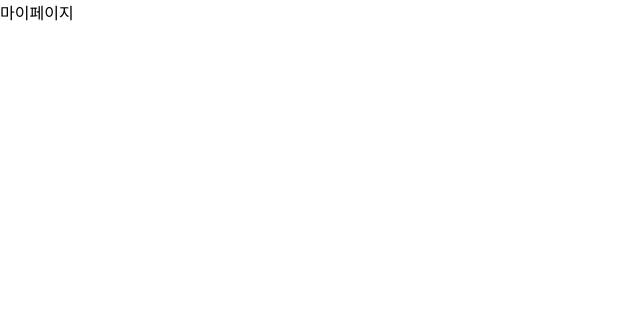
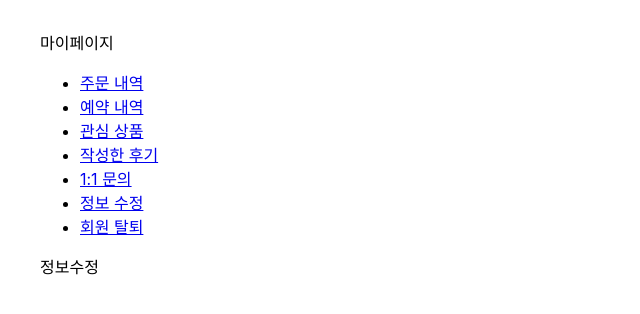
Before and after one commit to Mojitokyk/soolkkerbi_project, a React (Create React App) app in the folder soolkkerbi_project_front/: page /mypage/info in a window 1280 px wide. Shown: the top 314 px of the page, without its empty margins (0-640 px from the left). Built offline with nearby package versions, Linux system fonts and the light colour scheme.

Commit message:
mypage route

```diff
--- /dev/null
+++ b/soolkkerbi_project_front/src/component/mypage/MyInfo.js
@@ -0,0 +1,9 @@
+const MyInfo = () => {
+  return (
+    <div>
+      <div>정보수정</div>
+    </div>
+  );
+};
+
+export default MyInfo;
--- a/soolkkerbi_project_front/src/component/mypage/MypageMain.js
+++ b/soolkkerbi_project_front/src/component/mypage/MypageMain.js
@@ -1,20 +1,84 @@
 import { useState } from "react";
 import "./mypageMain.css";
+import { Link, Route, Routes } from "react-router-dom";
+import MyOrder from "./MyOrder";
+import MyReservation from "./MyReservation";
+import MyWishList from "./MyWishList";
+import MyReivew from "./MyReview";
+import MyQna from "./MyQua";
+import MyInfo from "./MyInfo";
+import Quit from "./Quit";
+
 const MypageMain = () => {
-  const [menu, setMenu] = useState({});
+  const [menus, setMenus] = useState([
+    { url: "order", text: "주문 내역", active: false },
+    { url: "reservation", text: "예약 내역", active: false },
+    { url: "wish", text: "관심 상품", active: false },
+    { url: "review", text: "작성한 후기", active: false },
+    { url: "qna", text: "1:1 문의", active: false },
+    { url: "info", text: "정보 수정", active: false },
+    { url: "quit", text: "회원 탈퇴", active: false },
+  ]);
   return (
-    <div className="mypage-all-wrap">
+    <div className="mypage-wrap">
       <div className="mypage-title">마이페이지</div>
-      <div className="mypage-content"></div>
+      <div className="mypage-content">
+        <MySideMenu menus={menus} setMenus={setMenus} />
+        <div className="current-content">
+          <Routes>
+            <Route path="order" element={<MyOrder />} />
+            <Route path="reservation" element={<MyReservation />} />
+            <Route path="wish" element={<MyWishList />} />
+            <Route path="review" element={<MyReivew />} />
+            <Route path="qna" element={<MyQna />} />
+            <Route path="info" element={<MyInfo />} />
+            <Route path="quit" element={<Quit />} />
+          </Routes>
+        </div>
+      </div>
     </div>
   );
 };
 const MySideMenu = (props) => {
-  const menu = props.menu;
-  const setMenu = props.setMenu;
+  const menus = props.menus;
+  const setMenus = props.setMenus;
+  const activeTab = (index) => {
+    menus.forEach((item) => {
+      item.active = false;
+    });
+    menus[index].active = true;
+    setMenus([...menus]);
+  };
   return (
     <div className="my-side">
-      <ul></ul>
+      <ul>
+        {menus.map((menu, index) => {
+          return (
+            <li key={"menu" + index}>
+              {menu.active ? (
+                <Link
+                  to={menu.url}
+                  className="active-side"
+                  onClick={() => {
+                    activeTab(index);
+                  }}
+                >
+                  {menu.text}
+                </Link>
+              ) : (
+                <Link
+                  to={menu.url}
+                  onClick={() => {
+                    activeTab(index);
+                  }}
+                >
+                  {menu.text}
+                </Link>
+              )}
+            </li>
+          );
+        })}
+      </ul>
     </div>
   );
 };
--- /dev/null
+++ b/soolkkerbi_project_front/src/component/mypage/Quit.js
@@ -0,0 +1,8 @@
+const Quit = () => {
+  return (
+    <div>
+      <div>회원탈퇴</div>
+    </div>
+  );
+};
+export default Quit;
--- a/soolkkerbi_project_front/src/component/mypage/mypageMain.css
+++ b/soolkkerbi_project_front/src/component/mypage/mypageMain.css
@@ -0,0 +1,4 @@
+.mypage-wrap {
+  width: 1200px;
+  margin: 30px auto;
+}
```
Also changed, not shown: soolkkerbi_project_front/src/component/mypage/myInfo.css (added).
